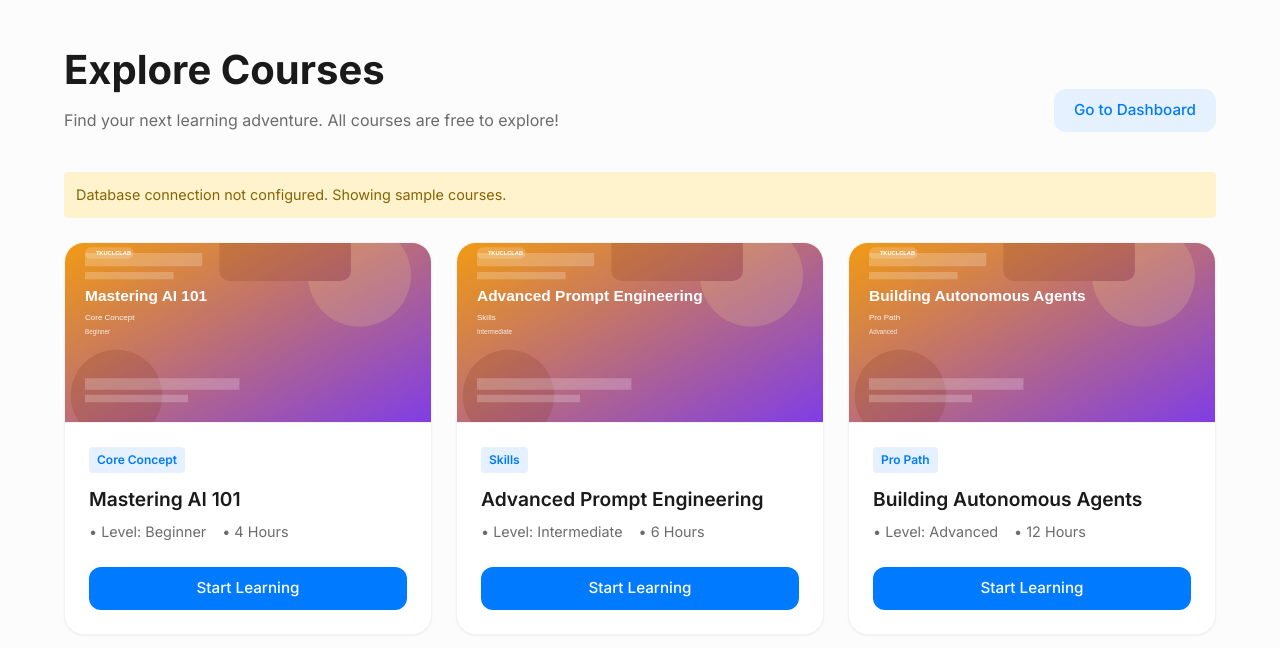
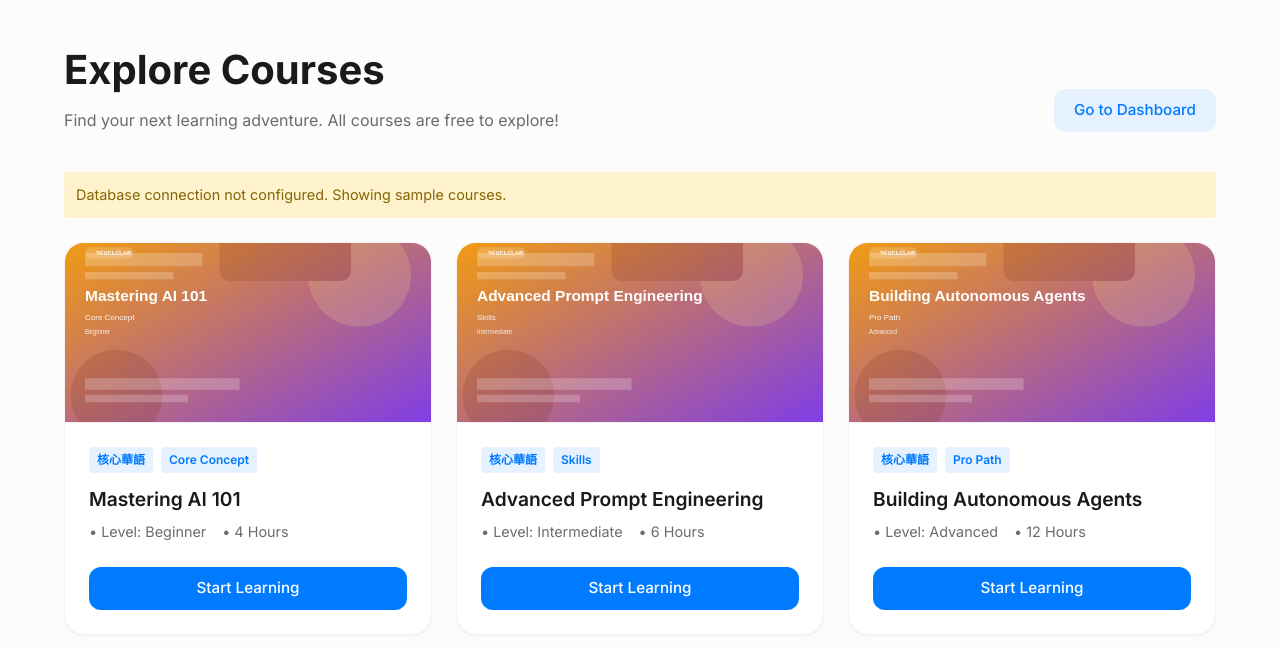
Before and after one commit to 105703003jerry-glitch/tku, a Next.js app: page /courses in a window 1280 px wide. Shown: the top 648 px of the page. Built offline with nearby package versions, Linux system fonts and the light colour scheme.

Commit message:
Refresh admin course settings and expand course tags

```diff
--- a/app/admin/courses/actions.js
+++ b/app/admin/courses/actions.js
@@ -13,6 +13,7 @@ import {
   validateCourseCoverUpload,
 } from '@/app/lib/courseCover';
 import { revalidatePath } from 'next/cache';
+import { redirect } from 'next/navigation';
 
 // Verify Admin Role before execution
 async function checkAdmin() {
@@ -372,6 +373,7 @@ export async function updateCourseDetails(formData) {
   try {
     await checkAdmin();
     const sql = db.getSql();
+    await ensureCourseCoverSchema(sql);
 
     const id = formData.get('courseId');
     const title = formData.get('title');
@@ -425,7 +427,7 @@ export async function updateCourseDetails(formData) {
     revalidatePath('/courses');
     revalidatePath('/dashboard');
     revalidatePath(`/learn/${id}`);
-    return { success: true };
+    redirect(`/admin/courses/${id}`);
   } catch (err) {
     console.error("Update Course Error:", err);
     return { success: false, error: err.message };
--- a/app/courses/page.jsx
+++ b/app/courses/page.jsx
@@ -2,7 +2,7 @@ import Link from 'next/link';
 
 // Use the existing DB logic
 import db from '@/api/_lib/db';
-import { parseTrackLabels } from '@/app/lib/courseMeta';
+import { getTrackOptionByKey, parseTrackLabels } from '@/app/lib/courseMeta';
 import { getCourseCoverImage } from '@/app/lib/courseCover';
 import courseStore from '@/api/_lib/courseStore';
 
@@ -51,6 +51,12 @@ export default async function CoursesPage() {
       <div style={{ display: 'grid', gridTemplateColumns: 'repeat(auto-fill, minmax(320px, 1fr))', gap: '24px' }}>
         {courses.map(course => (
           <Link href={`/learn/${course.id}`} key={course.id} className="card" style={{ display: 'block', textDecoration: 'none', color: 'inherit' }}>
+            {(() => {
+              const trackCategoryLabel = getTrackOptionByKey(course.track).labelZh;
+              const combinedTags = Array.from(new Set([trackCategoryLabel, ...parseTrackLabels(course.trackLabel?.['zh-TW'] || course.track)]));
+
+              return (
+                <>
             <div style={{
                 height: '180px',
                 backgroundColor: '#f2f2f7',
@@ -62,7 +68,7 @@ export default async function CoursesPage() {
             />
             <div style={{ padding: '24px' }}>
               <div style={{ display: 'flex', flexWrap: 'wrap', gap: '8px', marginBottom: '12px' }}>
-                {parseTrackLabels(course.trackLabel?.['zh-TW'] || course.track).map((label) => (
+                {combinedTags.map((label) => (
                   <div key={`${course.id}-${label}`} style={{ display: 'inline-block', backgroundColor: 'var(--brand-secondary)', color: 'var(--brand-primary)', fontSize: '0.75rem', fontWeight: 600, padding: '4px 8px', borderRadius: '4px' }}>
                     {label}
                   </div>
@@ -77,6 +83,9 @@ export default async function CoursesPage() {
                 Start Learning
               </div>
             </div>
+                </>
+              );
+            })()}
           </Link>
         ))}
       </div>
```
